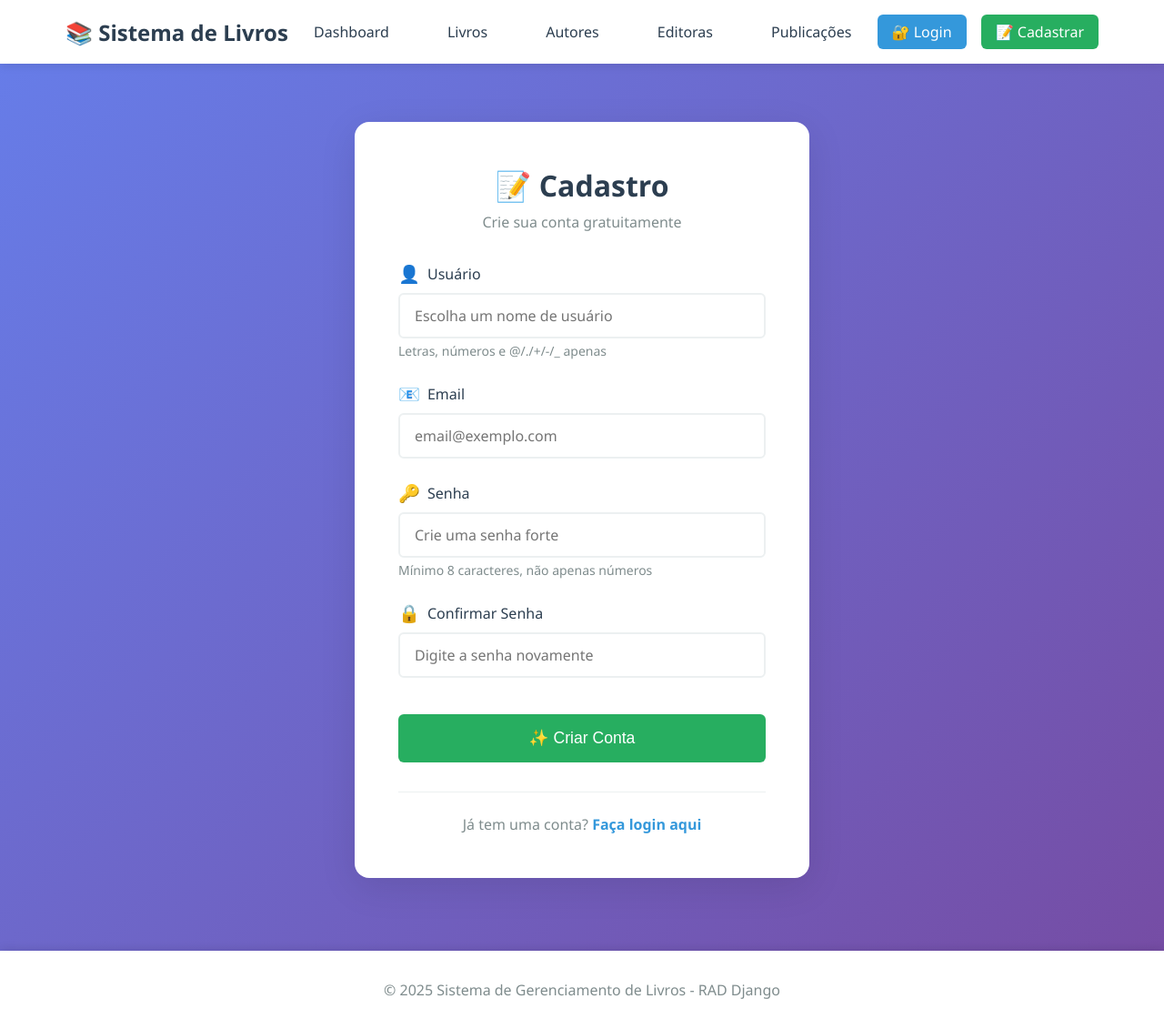
After one commit to ebrunovs/ativ2-rad, a Django app: page /blog/signup/ in a window 1280 px wide. The commit adds this page. Shown: the whole page at 91% size. Run offline with Django 5.2, Linux system fonts and the light colour scheme.

Commit message:
feat: implement user authentication with signup, signin, and logout functionality

```diff
--- a/blog/forms.py
+++ b/blog/forms.py
@@ -1,5 +1,7 @@
 from django import forms
 from django.core.exceptions import ValidationError
+from django.contrib.auth.forms import UserCreationForm, AuthenticationForm
+from django.contrib.auth import get_user_model
 from django.utils.translation import gettext_lazy as _
 
 from .models import Autor, Editora, Livro, Publica
@@ -77,3 +79,21 @@ class PublicaForm(forms.ModelForm):
 			'livro': forms.Select(attrs={'class': 'input-text'}),
 			'autor': forms.Select(attrs={'class': 'input-text'}),
 		}
+
+class SignUpForm(UserCreationForm):
+    email = forms.EmailField(required=True, widget=forms.EmailInput(attrs={'placeholder': 'email@exemplo.com', 'class': 'input-text'}))
+
+    class Meta:
+        model = get_user_model()
+        fields = ('username', 'email', 'password1', 'password2')
+
+    def clean_email(self):
+        email = self.cleaned_data.get('email')
+        User = get_user_model()
+        if User.objects.filter(email__iexact=email).exists():
+            raise forms.ValidationError('Este email já está em uso.')
+        return email
+
+class SignInForm(AuthenticationForm):
+    username = forms.CharField(widget=forms.TextInput(attrs={'placeholder': 'Username', 'class': 'input-text'}))
+    password = forms.CharField(widget=forms.PasswordInput(attrs={'placeholder': 'Senha', 'class': 'input-text'}))
--- a/blog/templates/blog/base_livros.html
+++ b/blog/templates/blog/base_livros.html
@@ -84,6 +84,87 @@
         .navbar-menu a:hover {
             background: var(--secondary-color);
             color: var(--white);
+            transform: translateY(-2px);
+        }
+
+        /* User Menu */
+        .user-menu {
+            display: flex;
+            align-items: center;
+            gap: 1rem;
+        }
+
+        .user-info {
+            display: flex;
+            align-items: center;
+            gap: 0.5rem;
+            padding: 0.5rem 1rem;
+            background: var(--light-bg);
+            border-radius: 20px;
+            font-weight: 500;
+            color: var(--dark-text);
+        }
+
+        .user-avatar {
+            width: 32px;
+            height: 32px;
+            background: var(--secondary-color);
+            color: var(--white);
+            border-radius: 50%;
+            display: flex;
+            align-items: center;
+            justify-content: center;
+            font-weight: bold;
+            font-size: 0.875rem;
+        }
+
+        .logout-form {
+            margin: 0;
+        }
+
+        .btn-logout {
+            background: var(--danger-color);
+            color: var(--white);
+            border: none;
+            padding: 0.5rem 1rem;
+            border-radius: 6px;
+            font-weight: 500;
+            cursor: pointer;
+            transition: all 0.3s ease;
+            font-size: 0.9rem;
+        }
+
+        .btn-logout:hover {
+            background: #c0392b;
+            transform: translateY(-2px);
+        }
+
+        .btn-login, .btn-register {
+            padding: 0.5rem 1rem;
+            border-radius: 6px;
+            text-decoration: none;
+            font-weight: 500;
+            transition: all 0.3s ease;
+            display: inline-block;
+        }
+
+        .btn-login {
+            background: var(--secondary-color);
+            color: var(--white);
+        }
+
+        .btn-login:hover {
+            background: #2980b9;
+            transform: translateY(-2px);
+        }
+
+        .btn-register {
+            background: var(--success-color);
+            color: var(--white);
+        }
+
+        .btn-register:hover {
+            background: #229954;
             transform: translateY(-2px);
         }
 
@@ -369,6 +450,12 @@
                 text-align: center;
             }
 
+            .user-menu {
+                width: 100%;
+                justify-content: center;
+                flex-wrap: wrap;
+            }
+
             .card-header {
                 flex-direction: column;
                 gap: 1rem;
@@ -449,6 +536,21 @@
                 <li><a href="{% url 'editora_list' %}">Editoras</a></li>
                 <li><a href="{% url 'publica_list' %}">Publicações</a></li>
             </ul>
+            <div class="user-menu">
+                {% if user.is_authenticated %}
+                    <div class="user-info">
+                        <div class="user-avatar">{{ user.username.0|upper }}</div>
+                        <span>{{ user.username }}</span>
+                    </div>
+                    <form method="post" action="{% url 'logout' %}" class="logout-form">
+                        {% csrf_token %}
+                        <button type="submit" class="btn-logout">🚪 Sair</button>
+                    </form>
+                {% else %}
+                    <a href="{% url 'signin' %}" class="btn-login">🔐 Login</a>
+                    <a href="{% url 'signup' %}" class="btn-register">📝 Cadastrar</a>
+                {% endif %}
+            </div>
         </div>
     </nav>
 
--- /dev/null
+++ b/blog/templates/blog/signup.html
@@ -0,0 +1,194 @@
+{% extends 'blog/base_livros.html' %}
+
+{% block title %}Cadastro - Sistema de Livros{% endblock %}
+
+{% block content %}
+<div class="auth-container">
+    <div class="auth-card">
+        <div class="auth-header">
+            <h1 class="auth-title">📝 Cadastro</h1>
+            <p class="auth-subtitle">Crie sua conta gratuitamente</p>
+        </div>
+
+        {% if form.non_field_errors %}
+            <div class="alert alert-danger">
+                {{ form.non_field_errors }}
+            </div>
+        {% endif %}
+
+        <form method="post" class="auth-form">
+            {% csrf_token %}
+
+            <div class="form-group">
+                <label for="{{ form.username.id_for_label }}">
+                    <span class="label-icon">👤</span> Usuário
+                </label>
+                <input type="text" name="username" id="{{ form.username.id_for_label }}"
+                       class="input-text" placeholder="Escolha um nome de usuário"
+                       value="{{ form.username.value|default:'' }}" required>
+                {% if form.username.errors %}
+                    <ul class="errorlist">
+                        {% for error in form.username.errors %}
+                            <li>{{ error }}</li>
+                        {% endfor %}
+                    </ul>
+                {% endif %}
+                <small class="form-help">Letras, números e @/./+/-/_ apenas</small>
+            </div>
+
+            <div class="form-group">
+                <label for="{{ form.email.id_for_label }}">
+                    <span class="label-icon">📧</span> Email
+                </label>
+                {{ form.email }}
+                {% if form.email.errors %}
+                    <ul class="errorlist">
+                        {% for error in form.email.errors %}
+                            <li>{{ error }}</li>
+                        {% endfor %}
+                    </ul>
+                {% endif %}
+            </div>
+
+            <div class="form-group">
+                <label for="{{ form.password1.id_for_label }}">
+                    <span class="label-icon">🔑</span> Senha
+                </label>
+                <input type="password" name="password1" id="{{ form.password1.id_for_label }}"
+                       class="input-text" placeholder="Crie uma senha forte" required>
+                {% if form.password1.errors %}
+                    <ul class="errorlist">
+                        {% for error in form.password1.errors %}
+                            <li>{{ error }}</li>
+                        {% endfor %}
+                    </ul>
+                {% endif %}
+                <small class="form-help">Mínimo 8 caracteres, não apenas números</small>
+            </div>
+
+            <div class="form-group">
+                <label for="{{ form.password2.id_for_label }}">
+                    <span class="label-icon">🔒</span> Confirmar Senha
+                </label>
+                <input type="password" name="password2" id="{{ form.password2.id_for_label }}"
+                       class="input-text" placeholder="Digite a senha novamente" required>
+                {% if form.password2.errors %}
+                    <ul class="errorlist">
+                        {% for error in form.password2.errors %}
+                            <li>{{ error }}</li>
+                        {% endfor %}
+                    </ul>
+                {% endif %}
+            </div>
+
+            <button type="submit" class="btn btn-success btn-block">
+                ✨ Criar Conta
+            </button>
+        </form>
+
+        <div class="auth-footer">
+            <p>Já tem uma conta? <a href="{% url 'signin' %}" class="auth-link">Faça login aqui</a></p>
+        </div>
+    </div>
+</div>
+
+<style>
+    .auth-container {
+        display: flex;
+        justify-content: center;
+        align-items: center;
+        min-height: 60vh;
+        padding: 2rem 1rem;
+    }
+
+    .auth-card {
+        background: var(--white);
+        border-radius: 16px;
+        box-shadow: 0 10px 40px rgba(0,0,0,0.1);
+        padding: 3rem;
+        max-width: 500px;
+        width: 100%;
+    }
+
+    .auth-header {
+        text-align: center;
+        margin-bottom: 2rem;
+    }
+
+    .auth-title {
+        font-size: 2rem;
+        color: var(--primary-color);
+        margin-bottom: 0.5rem;
+    }
+
+    .auth-subtitle {
+        color: var(--light-text);
+        font-size: 1rem;
+    }
+
+    .auth-form .form-group {
+        margin-bottom: 1.5rem;
+    }
+
+    .auth-form label {
+        display: flex;
+        align-items: center;
+        gap: 0.5rem;
+        margin-bottom: 0.5rem;
+        color: var(--dark-text);
+        font-weight: 500;
+    }
+
+    .label-icon {
+        font-size: 1.2rem;
+    }
+
+    .form-help {
+        display: block;
+        margin-top: 0.25rem;
+        color: var(--light-text);
+        font-size: 0.875rem;
+    }
+
+    .btn-block {
+        width: 100%;
+        padding: 1rem;
+        font-size: 1.1rem;
+        margin-top: 1rem;
+    }
+
+    .auth-footer {
+        text-align: center;
+        margin-top: 2rem;
+        padding-top: 1.5rem;
+        border-top: 1px solid var(--light-bg);
+    }
+
+    .auth-footer p {
+        color: var(--light-text);
+        margin: 0;
+    }
+
+    .auth-link {
+        color: var(--secondary-color);
+        text-decoration: none;
+        font-weight: 600;
+        transition: color 0.3s ease;
+    }
+
+    .auth-link:hover {
+        color: var(--primary-color);
+        text-decoration: underline;
+    }
+
+    @media (max-width: 768px) {
+        .auth-card {
+            padding: 2rem 1.5rem;
+        }
+
+        .auth-title {
+            font-size: 1.5rem;
+        }
+    }
+</style>
+{% endblock %}
--- a/blog/urls.py
+++ b/blog/urls.py
@@ -36,6 +36,10 @@ urlpatterns = [
     path('publicacoes/novo/', views.PublicaCreateView.as_view(), name='publica_create'),
     path('publicacoes/<int:pk>/editar/', views.PublicaUpdateView.as_view(), name='publica_update'),
     path('publicacoes/<int:pk>/deletar/', views.PublicaDeleteView.as_view(), name='publica_delete'),
+
+    path('signup/', views.signup_view, name='signup'),
+    path('signin/', views.signin_view, name='signin'),
+    path('logout/', views.logout_view, name='logout'),
 ]
 
 # urlpatterns = [
--- a/blog/views.py
+++ b/blog/views.py
@@ -1,12 +1,16 @@
-from django.http import HttpResponse, JsonResponse
+from django.http import HttpResponse, HttpResponseNotAllowed, JsonResponse
 from django.views import View
 from django.shortcuts import render, redirect, get_object_or_404
 from django.urls import reverse_lazy
 from django.views.generic import ListView, CreateView, UpdateView, DeleteView
+from django.contrib.auth.mixins import LoginRequiredMixin
 from datetime import date
+from django.contrib.auth import authenticate, login, logout
+from django.contrib.auth.decorators import login_required
+from django.utils.http import url_has_allowed_host_and_scheme
 
 from .models import Autor, Editora, Livro, Publica
-from .forms import AutorForm, EditoraForm, LivroForm, PublicaForm
+from .forms import AutorForm, EditoraForm, LivroForm, PublicaForm, SignInForm, SignUpForm
 
 # Create your views here.
 class ActivityTwo(View):
@@ -85,22 +89,25 @@ class AutorListView(ListView):
     context_object_name = 'autores'
     paginate_by = 10
 
-class AutorCreateView(CreateView):
+class AutorCreateView(LoginRequiredMixin, CreateView):
     model = Autor
     form_class = AutorForm
     template_name = 'blog/autor_form.html'
     success_url = reverse_lazy('autor_list')
+    login_url = '/blog/signin/'
 
-class AutorUpdateView(UpdateView):
+class AutorUpdateView(LoginRequiredMixin, UpdateView):
     model = Autor
     form_class = AutorForm
     template_name = 'blog/autor_form.html'
     success_url = reverse_lazy('autor_list')
+    login_url = '/blog/signin/'
 
-class AutorDeleteView(DeleteView):
+class AutorDeleteView(LoginRequiredMixin, DeleteView):
     model = Autor
     template_name = 'blog/autor_confirm_delete.html'
     success_url = reverse_lazy('autor_list')
+    login_url = '/blog/signin/'
 
 
 # ================== VIEWS CRUD PARA EDITORA ==================
@@ -110,22 +117,25 @@ class EditoraListView(ListView):
     context_object_name = 'editoras'
     paginate_by = 10
 
-class EditoraCreateView(CreateView):
+class EditoraCreateView(LoginRequiredMixin, CreateView):
     model = Editora
     form_class = EditoraForm
     template_name = 'blog/editora_form.html'
     success_url = reverse_lazy('editora_list')
+    login_url = '/blog/signin/'
 
-class EditoraUpdateView(UpdateView):
+class EditoraUpdateView(LoginRequiredMixin, UpdateView):
     model = Editora
     form_class = EditoraForm
     template_name = 'blog/editora_form.html'
     success_url = reverse_lazy('editora_list')
+    login_url = '/blog/signin/'
 
-class EditoraDeleteView(DeleteView):
+class EditoraDeleteView(LoginRequiredMixin, DeleteView):
     model = Editora
     template_name = 'blog/editora_confirm_delete.html'
     success_url = reverse_lazy('editora_list')
+    login_url = '/blog/signin/'
 
 
 # ================== VIEWS CRUD PARA LIVRO ==================
@@ -135,22 +145,25 @@ class LivroListView(ListView):
     context_object_name = 'livros'
     paginate_by = 10
 
-class LivroCreateView(CreateView):
+class LivroCreateView(LoginRequiredMixin, CreateView):
     model = Livro
     form_class = LivroForm
     template_name = 'blog/livro_form.html'
     success_url = reverse_lazy('livro_list')
+    login_url = '/blog/signin/'
 
-class LivroUpdateView(UpdateView):
+class LivroUpdateView(LoginRequiredMixin, UpdateView):
     model = Livro
     form_class = LivroForm
     template_name = 'blog/livro_form.html'
     success_url = reverse_lazy('livro_list')
+    login_url = '/blog/signin/'
 
-class LivroDeleteView(DeleteView):
+class LivroDeleteView(LoginRequiredMixin, DeleteView):
     model = Livro
     template_name = 'blog/livro_confirm_delete.html'
     success_url = reverse_lazy('livro_list')
+    login_url = '/blog/signin/'
 
 
 # ================== VIEWS CRUD PARA PUBLICA ==================
@@ -160,22 +173,25 @@ class PublicaListView(ListView):
     context_object_name = 'publicacoes'
     paginate_by = 10
 
-class PublicaCreateView(CreateView):
+class PublicaCreateView(LoginRequiredMixin, CreateView):
     model = Publica
     form_class = PublicaForm
     template_name = 'blog/publica_form.html'
     success_url = reverse_lazy('publica_list')
+    login_url = '/blog/signin/'
 
-class PublicaUpdateView(UpdateView):
+class PublicaUpdateView(LoginRequiredMixin, UpdateView):
     model = Publica
     form_class = PublicaForm
     template_name = 'blog/publica_form.html'
     success_url = reverse_lazy('publica_list')
+    login_url = '/blog/signin/'
 
-class PublicaDeleteView(DeleteView):
+class PublicaDeleteView(LoginRequiredMixin, DeleteView):
     model = Publica
     template_name = 'blog/publica_confirm_delete.html'
     success_url = reverse_lazy('publica_list')
+    login_url = '/blog/signin/'
 
 
 # ================== DASHBOARD PRINCIPAL ==================
@@ -187,3 +203,34 @@ def dashboard(request):
         'total_publicacoes': Publica.objects.count(),
     }
     return render(request, 'blog/dashboard.html', context)
+
+def signup_view(request):
+    if request.method == 'POST':
+        form = SignUpForm(request.POST)
+        if form.is_valid():
+            user = form.save()
+            login(request, user)
+            return redirect('dashboard')
+    else:
+        form = SignUpForm()
+    return render(request, 'blog/signup.html', {'form': form})
+
+def signin_view(request):
+    if request.method == 'POST':
+        form = SignInForm(request=request, data=request.POST)
+        if form.is_valid():
+            user = form.get_user()
+            login(request, user)
+            next_url = request.POST.get('next') or request.GET.get('next')
+            if next_url and url_has_allowed_host_and_scheme(next_url, allowed_hosts={request.get_host()}):
+                return redirect(next_url)
+            return redirect('dashboard')
+    else:
+        form = SignInForm()
+    return render(request, 'blog/signin.html', {'form': form})
+
+def logout_view(request):
+    if request.method != 'POST':
+        return HttpResponseNotAllowed(['POST'])
+    logout(request)
+    return redirect('signin')
--- a/myapp/settings.py
+++ b/myapp/settings.py
@@ -123,3 +123,8 @@ STATIC_URL = 'static/'
 # https://docs.djangoproject.com/en/5.2/ref/settings/#default-auto-field
 
 DEFAULT_AUTO_FIELD = 'django.db.models.BigAutoField'
+
+# Login/Logout URLs
+LOGIN_URL = '/blog/signin/'
+LOGIN_REDIRECT_URL = '/blog/dashboard/'
+LOGOUT_REDIRECT_URL = '/blog/signin/'
```
Also changed, not shown: blog/templates/blog/dashboard.html (+22 -0 lines), blog/templates/blog/signin.html (added, +157 -0 lines).
